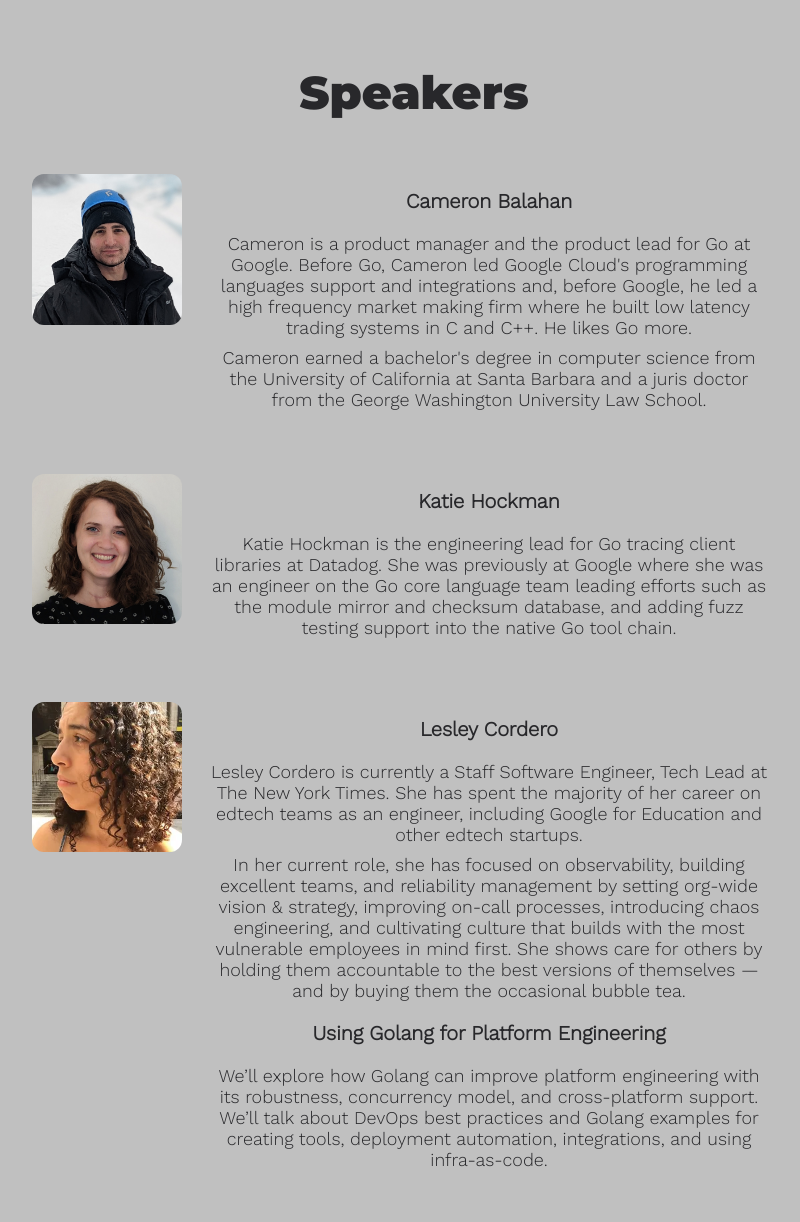
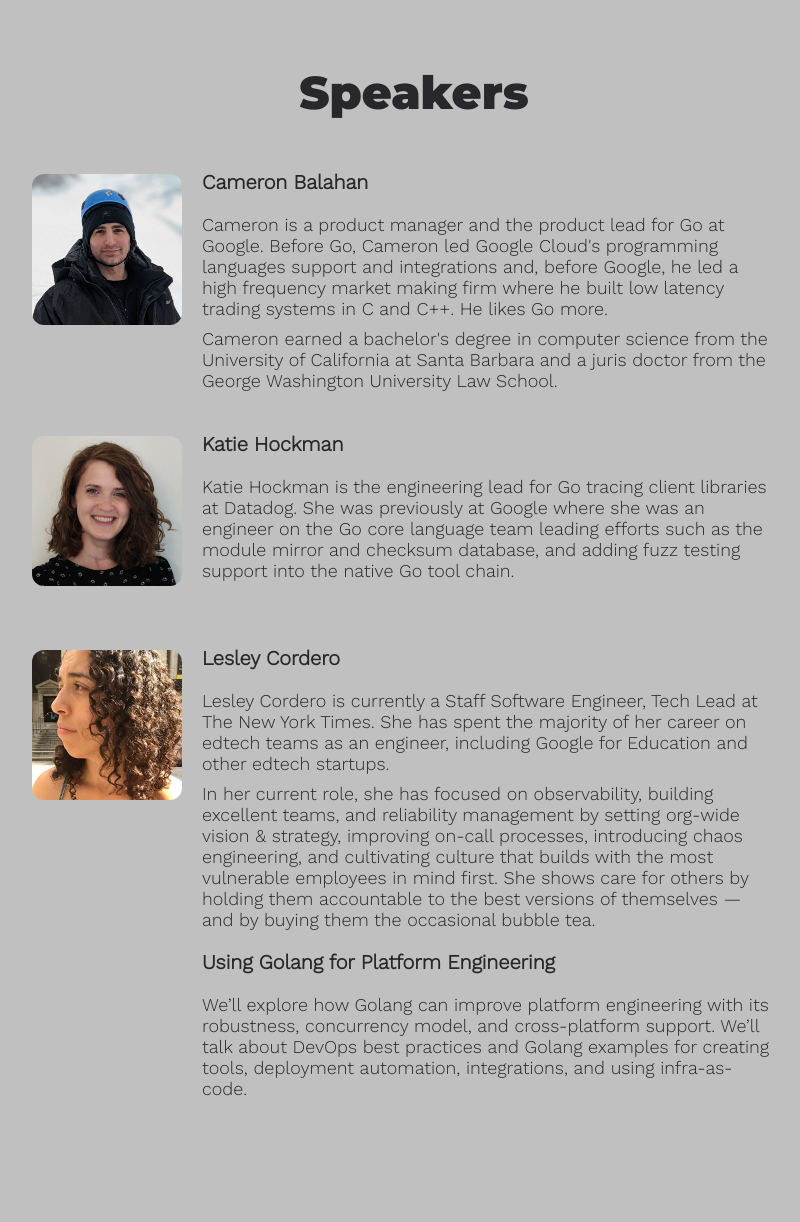
Before and after one commit to gothamgo/gothamgo.github.io, a Jekyll site: the page built from speakers2.html, in a window 1280 px wide. Shown: the whole page, without its empty margins (226-1026 px from the left). Built offline with Jekyll 4.4.1, drawn with Linux system fonts in a browser that asks for light colours; after the commit the page ends 1132 px from its top, so only the background shows below that.

Commit message:
Update speakers2.html

```diff
--- a/speakers2.html
+++ b/speakers2.html
@@ -13,16 +13,19 @@ layout: default
     border-radius: 8%;
   }
   div.speaker-details {
-    padding: 25px;
+    padding: 6px 20px;
   }
   div.speaker p {
     color: #28282B;
+    text-align: left;
   }
   div.speaker h1 {
     color: #28282B;
+    text-align: left;
   }
   div.speaker h3 {
     color: #28282B;
+    text-align: left;
   }
   p.speaker-name {
   }
```
